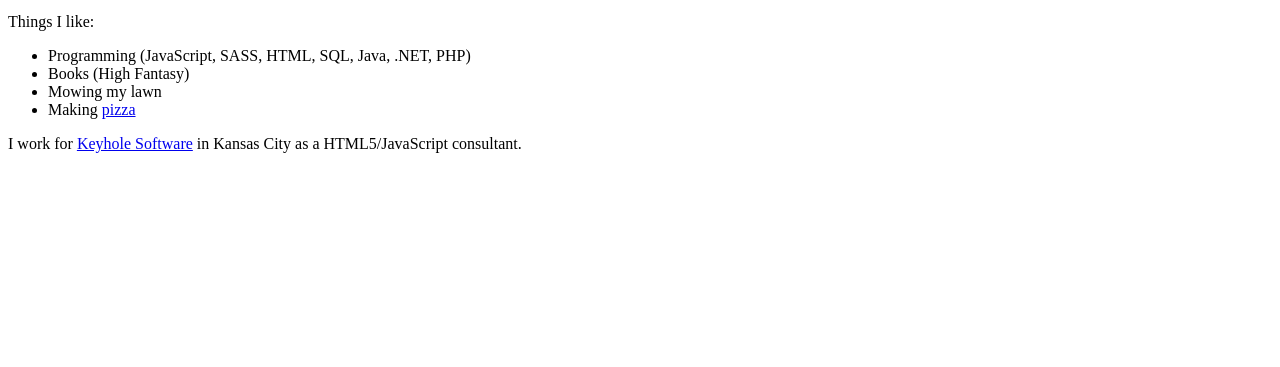
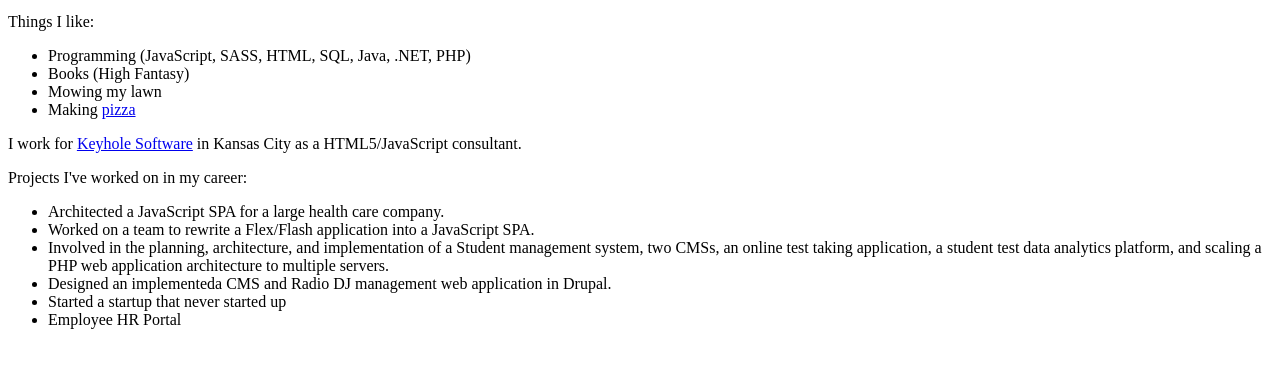
Before and after one commit to zgardner/zgardner.github.io, a plain HTML site: page index.html in a window 1280 px wide. Shown: the part 119-486 px from the top of the page. Drawn offline with Linux system fonts and the light colour scheme.

Commit message:
Added projects I've worked on.

```diff
--- a/index.html
+++ b/index.html
@@ -28,5 +28,28 @@
 		<p>
 			I work for <a href="https://keyholesoftware.com">Keyhole Software</a> in Kansas City as a HTML5/JavaScript consultant.
 		</p>
+		<p>
+			Projects I've worked on in my career:
+			<ul>
+				<li>
+					Architected a JavaScript SPA for a large health care company.
+				</li>
+				<li>
+					Worked on a team to rewrite a Flex/Flash application into a JavaScript SPA.
+				</li>
+				<li>
+					Involved in the planning, architecture, and implementation of a Student management system, two CMSs, an online test taking application, a student test data analytics platform, and scaling a PHP web application architecture to multiple servers.
+				</li>
+				<li>
+					Designed an implementeda CMS and Radio DJ management web application in Drupal.
+				</li>
+				<li>
+					Started a startup that never started up
+				</li>
+				<li>
+					Employee HR Portal
+				</li>
+			</ul>
+		</p>
 	</body>
 </html>
```
